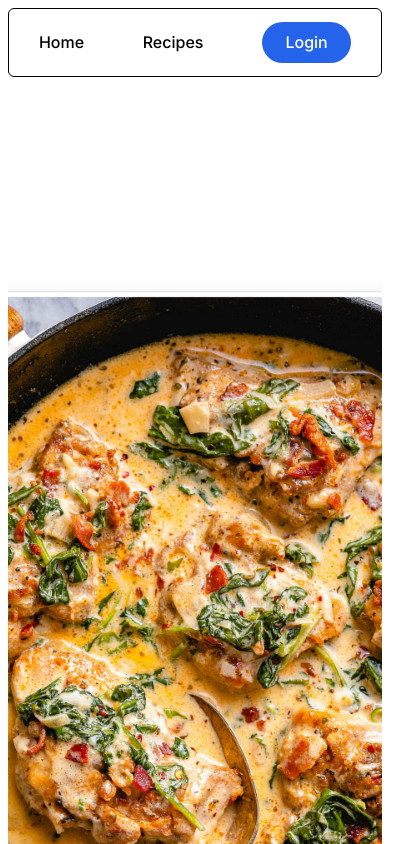
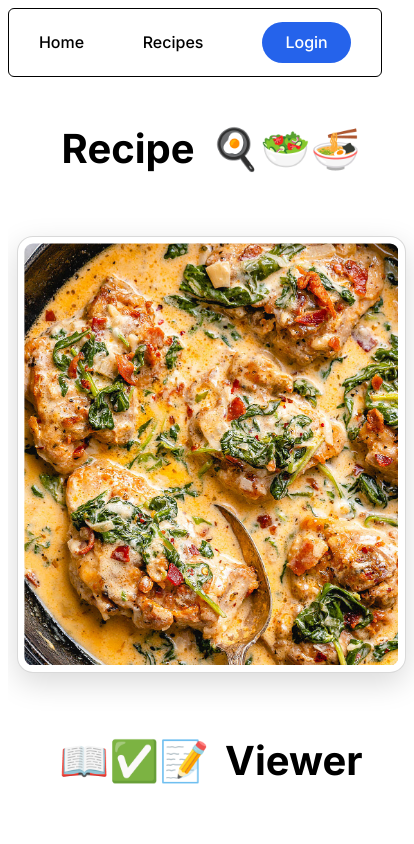
Before and after one commit to gluzandii/Recipe-Viewer, a React (Vite) app in the folder frontend-rv/: page / in a window 390 px wide. Shown: the top 844 px of the page, 414 px wide, since content can reach past the window. Built offline with nearby package versions, Linux system fonts and the light colour scheme.

Commit message:
Fixed the font not resizing on diff screen sizes.
This was an issue on the home screen but now its fixed.

```diff
--- a/frontend-rv/src/pages/home/Home.module.scss
+++ b/frontend-rv/src/pages/home/Home.module.scss
@@ -2,22 +2,30 @@
   display: flex;
   justify-content: center;
   align-items: center;
-  gap: 1.2rem;
-  margin: 2rem auto;
+  gap: 2rem;
+  min-height: calc(100vh - 120px);
+  padding: 2rem;
   overflow: hidden;
+  width: 100%;
 }
 
 .homePageDiv {
   display: flex;
   flex-direction: column;
-  justify-content: space-between;
+  justify-content: center;
   align-items: center;
-  min-height: 300px;
-  font-size: 9rem;
+  gap: 2rem;
+  flex: 1;
+  min-height: 400px;
+  font-size: clamp(4rem, 8vw, 9rem);
   line-height: 1.1;
   font-weight: 700;
   opacity: 0;
   animation-fill-mode: forwards;
+
+  p {
+    margin: 0;
+  }
 }
 
 .firstDiv {
@@ -39,12 +47,14 @@
   padding: 0.4rem;
   background: white;
   display: block;
+  flex: 1;
   max-width: 600px;
+  width: 100%;
   height: auto;
+  max-height: 70vh;
   border-radius: 16px;
   object-fit: cover;
   box-shadow: 0 10px 30px rgba(0, 0, 0, 0.15);
-  transform: scale(0.75) translateY(40px);
   opacity: 0;
   animation: popUp 0.9s ease-out forwards;
 }
@@ -52,11 +62,92 @@
 @keyframes popUp {
   from {
     opacity: 0;
-    transform: scale(0.6) translateY(40px);
+    transform: scale(0.9) translateY(20px);
   }
   to {
     opacity: 1;
-    transform: scale(0.75) translateY(0);
+    transform: scale(1) translateY(0);
+  }
+}
+
+@keyframes slideInRight {
+  from {
+    opacity: 0;
+    transform: translateX(120vw);
+  }
+  to {
+    opacity: 1;
+    transform: translateX(0);
+  }
+}
+
+// Responsive design for tablets and smaller screens
+@media (max-width: 1024px) {
+  .homePage {
+    gap: 1.5rem;
+    padding: 1.5rem;
+  }
+
+  .homePageDiv {
+    font-size: clamp(3rem, 6vw, 6rem);
+  }
+
+  .frontImage {
+    max-width: 400px;
+  }
+}
+
+@media (max-width: 768px) {
+  .homePage {
+    flex-direction: column;
+    gap: 2rem;
+    padding: 1rem;
+  }
+
+  .homePageDiv {
+    font-size: clamp(2.5rem, 8vw, 5rem);
+    min-height: auto;
+    flex-direction: row;
+    gap: 1rem;
+  }
+
+  .frontImage {
+    max-width: 100%;
+    max-height: 50vh;
+  }
+
+  .firstDiv {
+    animation: slideInTop 0.9s ease-out forwards;
+    animation-delay: 0.1s;
+    transform: translateY(-100vh);
+  }
+
+  .secondDiv {
+    animation: slideInBottom 0.9s ease-out forwards;
+    animation-delay: 0.1s;
+    transform: translateY(100vh);
+  }
+}
+
+@keyframes slideInTop {
+  from {
+    opacity: 0;
+    transform: translateY(-100vh);
+  }
+  to {
+    opacity: 1;
+    transform: translateY(0);
+  }
+}
+
+@keyframes slideInBottom {
+  from {
+    opacity: 0;
+    transform: translateY(100vh);
+  }
+  to {
+    opacity: 1;
+    transform: translateY(0);
   }
 }
 
@@ -70,14 +161,3 @@
     transform: translateX(0);
   }
 }
-
-@keyframes slideInRight {
-  from {
-    opacity: 0;
-    transform: translateX(120vw);
-  }
-  to {
-    opacity: 1;
-    transform: translateX(0);
-  }
-}
```
